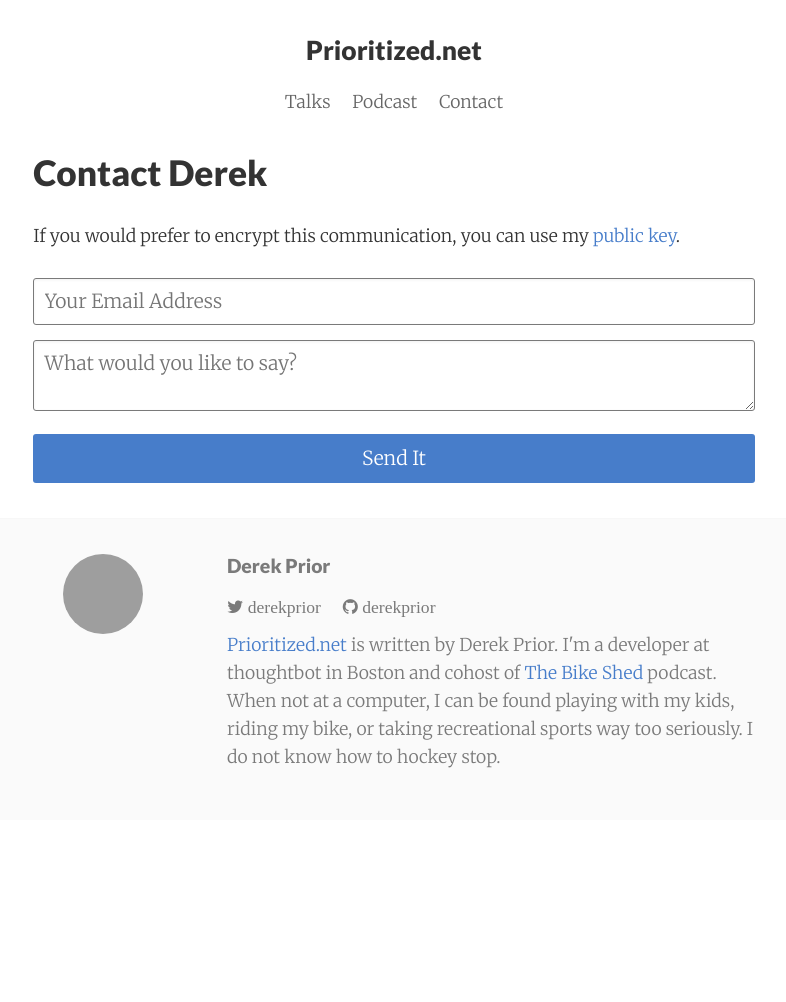
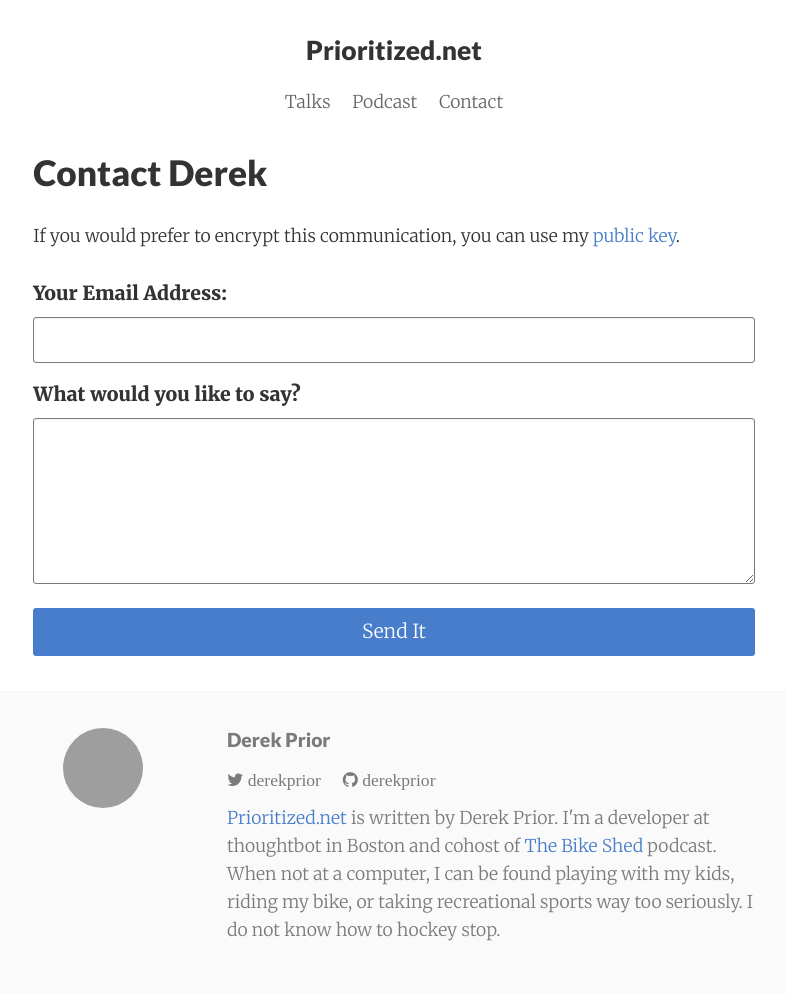
Before and after one commit to derekprior/derekprior.github.io, a Jekyll site: the page built from contact.md, in a window 1280 px wide. Shown: the whole page, without its empty margins (246-1032 px from the left). Built offline with Jekyll 4.4.1, drawn with Linux system fonts in a browser that asks for light colours; nearby versions of some CDN libraries; Markdown is read by kramdown in place of the engine named in the settings; before the commit the page ends 900 px from its top, so only the background shows below that; grey boxes are pictures that could not be loaded.

Commit message:
Add labels to contact form
Make the form more accessible.

```diff
--- a/contact.md
+++ b/contact.md
@@ -8,9 +8,14 @@ If you would prefer to encrypt this communication, you can use my [public key].
 
 [public key]: http://pgp.mit.edu/pks/lookup?op=get&search=0x60D9C7F1019704B4
 
-<form accept-charset="UTF-8" action="https://formkeep.com/f/31564470a717" method="POST" class="contact-form">
+<form
+     accept-charset="UTF-8"
+     action="https://formkeep.com/f/31564470a717"
+     method="POST" class="contact-form">
   <input type="hidden" name="utf8" value="✓">
-  <input type="text" name="email" placeholder="Your Email Address" required="required">
-  <textarea name="message" placeholder="What would you like to say?" required="required"></textarea>
+  <label for="email">Your Email Address:</label>
+  <input type="text" name="email" required="required">
+  <label for="message">What would you like to say?</label>
+  <textarea name="message" required="required" rows="6"></textarea>
   <button type="submit">Send It</button>
 </form>
```
